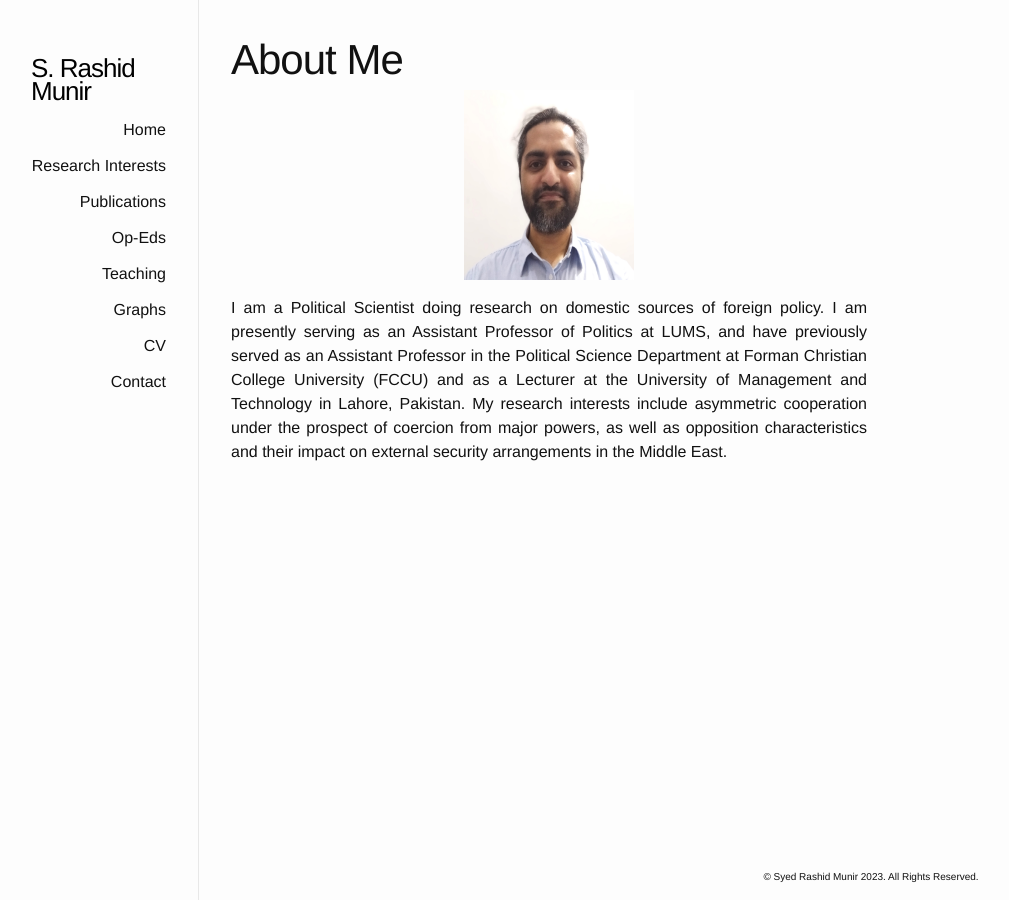
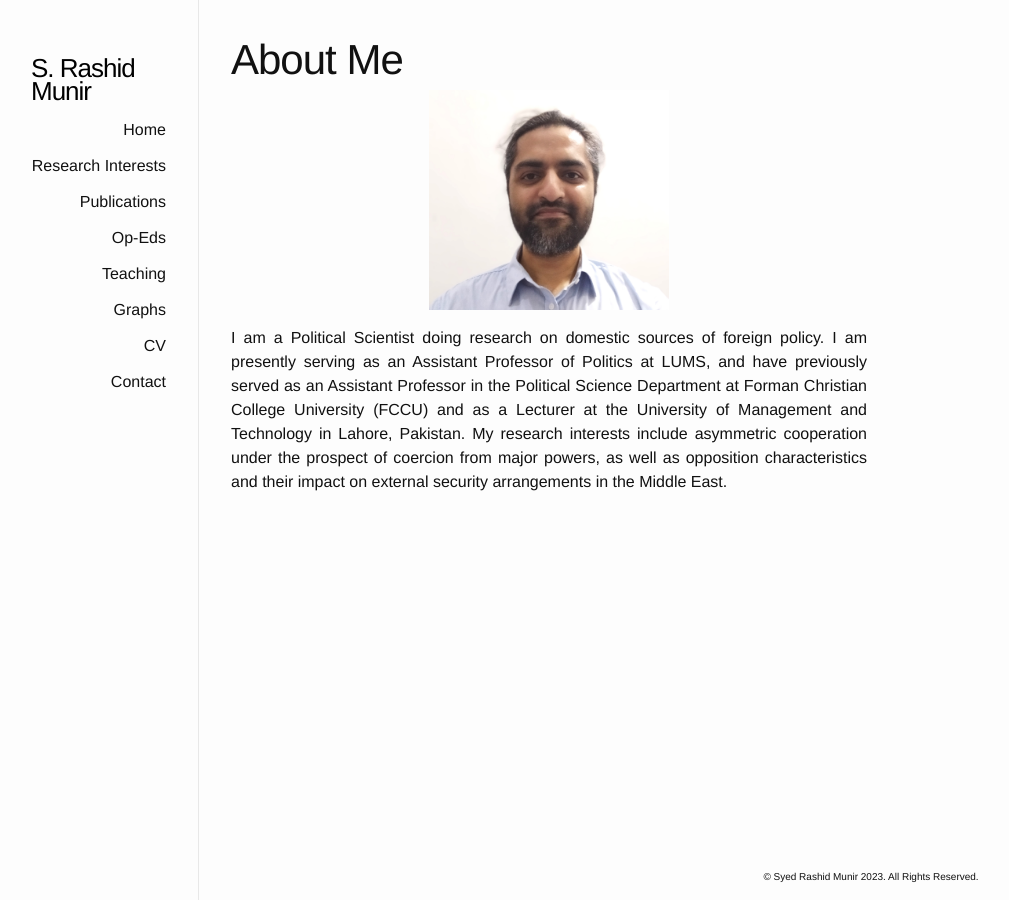
Before and after one commit to srmunir/srmunir.github.io, a Jekyll site: the page built from index.html, in a window 1280 px wide. Shown: the whole page, without its empty margins (191-1200 px from the left). Built offline with Jekyll 4.4.1, drawn with Linux system fonts in a browser that asks for light colours.

Commit message:
Update index.html

```diff
--- a/index.html
+++ b/index.html
@@ -8,7 +8,7 @@
 
 
 <div class="post-excerpt">
-<center><img src="photos/profile3.jpg" class="centerImage" alt="Profile" aligh="middle" height="190" width="170"></center>
+<center><img src="photos/profile3.jpg" class="centerImage" alt="Profile" aligh="middle" height="220" width="240"></center>
       <p></p>
 
 <p align="justify">I am a Political Scientist doing research on domestic sources of foreign policy. I am presently serving as an Assistant Professor of Politics at LUMS, and have previously served as an Assistant Professor in the Political Science Department at Forman Christian College University (FCCU) and as a Lecturer at the University of Management and Technology in Lahore, Pakistan. My research interests include asymmetric cooperation under the prospect of coercion from major powers, as well as opposition characteristics and their impact on external security arrangements in the Middle East.</p>
```
